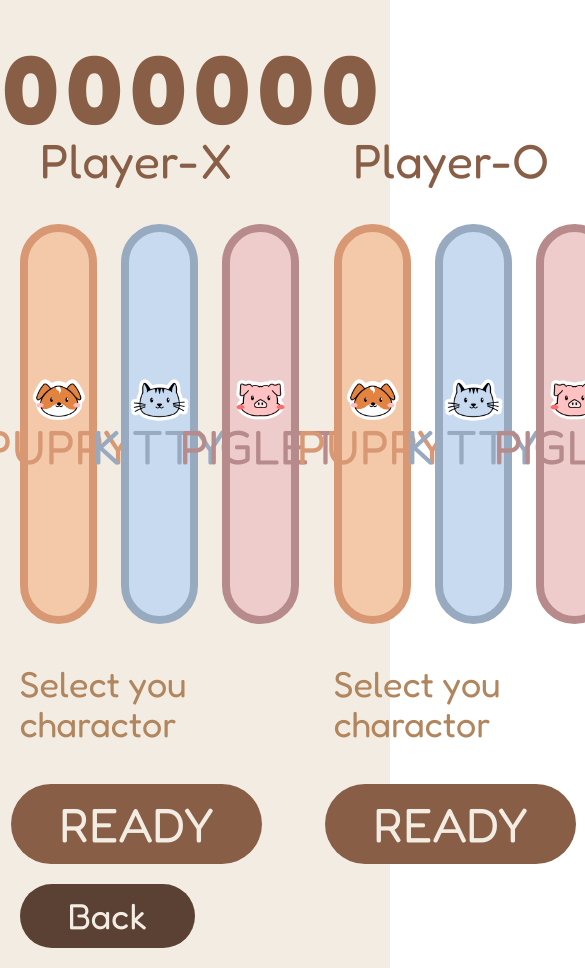
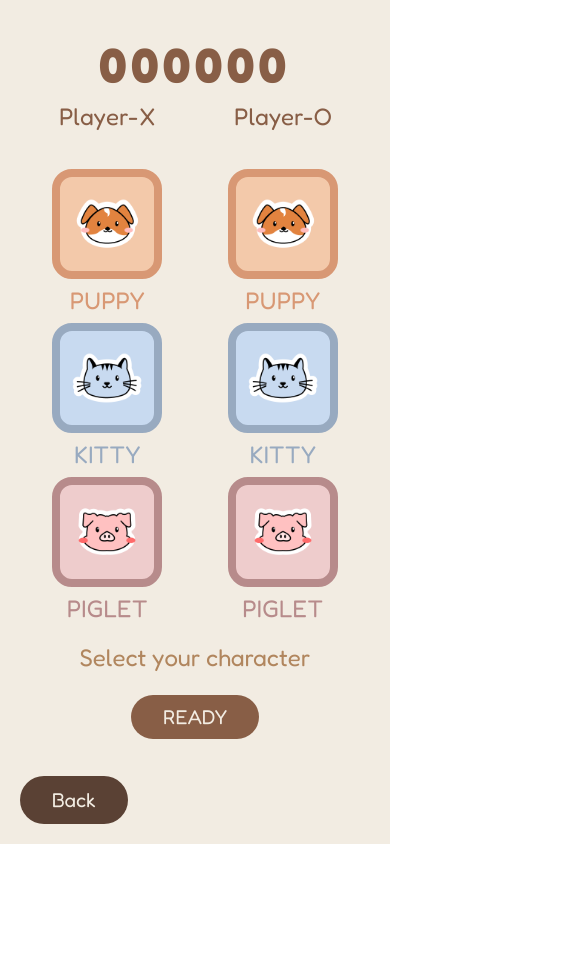
Before and after one commit to winniemooz/TicTacYai, a SvelteKit app: page /lobby in a window 390 px wide. Shown: the top 968 px of the page, 585 px wide, since content can reach past the window. After the commit the page ends 844 px from the top, so only its background shows below. Built offline with nearby package versions, Linux system fonts and the light colour scheme; no server answers.

Commit message:
Add responsive Game and Lobby
yai

```diff
--- a/src/routes/game/+page.svelte
+++ b/src/routes/game/+page.svelte
@@ -1,8 +1,10 @@
-<body class="flex min-h-dvh w-full justify-between bg-mongoose-100 font-fredoka text-mongoose-700">
+<body
+	class="body flex min-h-dvh w-full justify-between bg-mongoose-100 font-fredoka text-mongoose-700"
+>
 	<div class="playerO flex flex-col items-start gap-10 p-16 text-5xl">
-		<h2>Player 1</h2>
+		<h2>Player1</h2>
 		<div class="flex flex-row items-center justify-center gap-12">
-			<div class="card border-8 border-gray-500 bg-gray-300">
+			<div class="card bg-gray-500">
 				<!-- Player 1 card content -->
 				<!-- Add your content here -->
 			</div>
@@ -213,18 +215,24 @@
 	</div>
 
 	<div class="playerX flex flex-col items-end gap-10 p-16 text-5xl">
-		<h2>Player 2</h2>
+		<h2>Player2</h2>
 		<div class="flex flex-row items-center justify-center gap-12">
 			<div class="player font-bold text-[#D18A8A]">X</div>
-			<div class="card border-8 border-gray-500 bg-gray-300">
+			<div class="card bg-gray-500">
 				<!-- Player 2 card content -->
 				<!-- Add your content here -->
 			</div>
 		</div>
 	</div>
+	<img src="/Arrow.png" alt="Arrow" id="arrow" />
 </body>
 
 <style>
+	#arrow {
+		visibility: hidden;
+		position: absolute;
+		top: 81%;
+	}
 	.playerX {
 		width: 20%;
 	}
@@ -296,4 +304,74 @@
 	.player {
 		font-size: 200px;
 	}
+	@media (max-width: 500px) {
+		.body {
+			margin: auto;
+			padding: 0;
+			justify-content: center;
+		}
+		.tic-tac-toe-cell {
+			width: 100px;
+			height: 100px;
+			text-align: center;
+			cursor: pointer;
+		}
+		.playerO {
+			position: absolute;
+			align-items: center;
+			padding: 0;
+			top: 70%;
+			left: 15%;
+		}
+		.playerX {
+			position: absolute;
+			align-items: center;
+			padding: 0;
+			top: 70%;
+			right: 15%;
+		}
+		.t1 {
+			border-top-left-radius: 20px;
+		}
+		.t3 {
+			border-top-right-radius: 20px;
+		}
+		.t7 {
+			border-bottom-left-radius: 20px;
+		}
+		.t9 {
+			border-bottom-right-radius: 20px;
+		}
+		#t1-r1-c1 {
+			border-top-left-radius: 20px;
+		}
+		#t3-r1-c3 {
+			border-top-right-radius: 20px;
+		}
+		#t7-r3-c1 {
+			border-bottom-left-radius: 20px;
+		}
+		#t9-r3-c3 {
+			border-bottom-right-radius: 20px;
+		}
+		.tic-tac-toe {
+			border-radius: 20px;
+			outline: 5px solid #73593b;
+		}
+		h2 {
+			font-size: 1.2rem;
+		}
+		.card {
+			width: 100px;
+			height: 100px;
+		}
+		.player {
+			position: absolute;
+			top: 100%;
+			font-size: 2rem;
+		}
+		#arrow {
+			visibility: visible;
+		}
+	}
 </style>
--- a/src/routes/lobby/+page.svelte
+++ b/src/routes/lobby/+page.svelte
@@ -1,81 +1,138 @@
 <div
-	class="flex min-h-dvh w-full flex-col items-center justify-between bg-mongoose-100 font-fredoka text-mongoose-700"
+	class="body flex min-h-dvh w-full flex-col items-center justify-between bg-mongoose-100 font-fredoka text-mongoose-700"
 >
 	<h1 class="code mt-10 text-8xl font-bold tracking-widest">000000</h1>
-	<div class="player flex flex-row justify-between gap-20">
+	<div class="player flex flex-row justify-between">
 		<div class="player-x flex w-2/3 flex-col items-center gap-10 text-5xl">
 			Player-X
-			<div class="card-container flex flex-row gap-6">
+			<div class="card-container flex flex-row items-center justify-center gap-4">
+				<div
+					class="card flex flex-col items-center justify-center border-8 border-[#D89874] bg-[#F3C9AA] text-[#D89874]"
+					id="puppy"
+				>
+					<img src="/Puppy.png" alt="" class="h-auto w-48" />
+					PUPPY
+				</div>
+				<p class="text-mb text-[#D89874]">PUPPY</p>
+				<div
+					class="card flex flex-col items-center justify-center border-8 border-[#98AAC0] bg-[#C8DAF0] text-[#98AAC0]"
+				>
+					<img src="/Kitty.png" alt="" class="h-auto w-48" />
+					KITTY
+				</div>
+				<p class="text-mb text-[#98AAC0]">KITTY</p>
+				<div
+					class="card flex flex-col items-center justify-center border-8 border-[#B78B8B] bg-[#EECCCC] text-[#B78B8B]"
+				>
+					<img src="/piglet.png" alt="" class="h-auto w-48" />
+					PIGLET
+				</div>
+				<p class="text-mb text-[#B78B8B]">PIGLET</p>
+			</div>
+		</div>
+		<div class="player-o gap flex w-2/3 flex-col items-center gap-10 text-5xl">
+			Player-O
+			<div class="card-container flex flex-row justify-center gap-4">
 				<div
 					class="card flex flex-col items-center justify-center border-8 border-[#D89874] bg-[#F3C9AA] text-[#D89874]"
 				>
 					<img src="/Puppy.png" alt="" class="h-auto w-48" />
 					PUPPY
 				</div>
+				<p class="text-mb text-[#D89874]">PUPPY</p>
 				<div
 					class="card flex flex-col items-center justify-center border-8 border-[#98AAC0] bg-[#C8DAF0] text-[#98AAC0]"
 				>
 					<img src="/Kitty.png" alt="" class="h-auto w-48" />
 					KITTY
 				</div>
+				<p class="text-mb text-[#98AAC0]">KITTY</p>
 				<div
 					class="card flex flex-col items-center justify-center border-8 border-[#B78B8B] bg-[#EECCCC] text-[#B78B8B]"
 				>
 					<img src="/piglet.png" alt="" class="h-auto w-48" />
 					PIGLET
 				</div>
+				<p class="text-mb text-[#B78B8B]">PIGLET</p>
 			</div>
-			<p class="text-4xl text-mongoose-500">Select you charactor</p>
-			<button class="readyBtnX rounded-full bg-mongoose-700 px-12 py-4 text-mongoose-100"
-				>READY</button
-			>
-		</div>
-		<div class="player-o gap flex w-2/3 flex-col items-center gap-10 text-5xl">
-			Player-O
-			<div class="card-container flex flex-row gap-6">
-				<div
-					class="card flex flex-col items-center justify-center border-8 border-[#D89874] bg-[#F3C9AA] text-[#D89874]"
-				>
-					<img src="/Puppy.png" alt="" class="h-auto w-48" />
-					PUPPY
-				</div>
-				<div
-					class="card flex flex-col items-center justify-center border-8 border-[#98AAC0] bg-[#C8DAF0] text-[#98AAC0]"
-				>
-					<img src="/Kitty.png" alt="" class="h-auto w-48" />
-					KITTY
-				</div>
-				<div
-					class="card flex flex-col items-center justify-center border-8 border-[#B78B8B] bg-[#EECCCC] text-[#B78B8B]"
-				>
-					<img src="/piglet.png" alt="" class="h-auto w-48" />
-					PIGLET
-				</div>
-			</div>
-			<p class="text-4xl text-mongoose-500">Select you charactor</p>
-			<button class="readyBtnO rounded-full bg-mongoose-700 px-12 py-4 text-mongoose-100"
-				>READY</button
-			>
 		</div>
 	</div>
+	<p class="text-4xl text-mongoose-500">Select your character</p>
+	<button class="readyBtn rounded-full bg-mongoose-700 px-12 py-4 text-3xl text-mongoose-100"
+		>READY</button
+	>
 	<div class="button-container-bottom flex w-full flex-row justify-start">
-		<button
-			class="button left-0 m-5 rounded-full bg-[#5a4134] px-12 py-3 text-4xl text-mongoose-100"
-			><a href="/home">Back</a></button
+		<a href="/home"
+			><button
+				class="button left-0 m-5 rounded-full bg-[#5a4134] px-12 py-3 text-4xl text-mongoose-100"
+				>Back</button
+			></a
 		>
 	</div>
 </div>
 
 <style>
 	.player {
-		width: 90%;
+		width: 100%;
 	}
 	.card-container {
 		width: 100%;
 	}
 	.card {
-		width: 33%;
+		width: 25%;
 		height: 400px;
 		border-radius: 40px;
 	}
+	.text-mb {
+		font-size: 0px;
+	}
+
+	@media (max-width: 500px) {
+		.code {
+			font-size: 3rem;
+		}
+		.card-container {
+			flex-direction: column;
+			justify-content: center;
+			align-items: center;
+			gap: 10px;
+			margin: 0;
+			padding: 0;
+			width: 100%;
+		}
+		.player-x,
+		.player-o {
+			font-size: 1.5rem;
+			flex-direction: column;
+			width: 45%;
+		}
+		.player {
+			justify-content: center;
+			gap: 0;
+		}
+		.card {
+			width: 110px;
+			height: 110px;
+			border-radius: 20px;
+			font-size: 0px;
+			padding: 2px;
+		}
+		img {
+			width: 80%;
+		}
+		.text-mb {
+			font-size: 1.5rem;
+		}
+		.button,
+		.readyBtn {
+			font-size: 1.25rem;
+			padding-top: 0.25rem;
+			padding-bottom: 0.25rem;
+			padding-left: 2rem;
+			padding-right: 2rem;
+		}
+		p {
+			font-size: 1.5rem;
+		}
+	}
 </style>
```
Also changed, not shown: static/Arrow.png (added).
